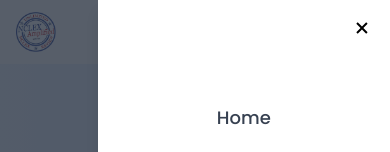
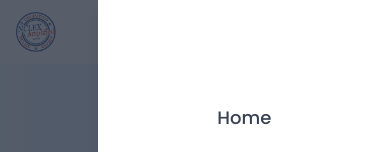
Before and after one commit to ITDepartment1602/nclexamplified, a React (Vite) app: page /about in a window 390 px wide. Both pictures are taken after a click on the button 362 px from the left and 32 px from the top of the page. Shown: the top 152 px of the page. Built offline with nearby package versions, Linux system fonts and the light colour scheme.

Commit message:
Update Navbar.tsx

```diff
--- a/src/components/layout/Navbar.tsx
+++ b/src/components/layout/Navbar.tsx
@@ -1,7 +1,6 @@
 import React, { useState } from "react";
 import { Link } from "react-router-dom";
 import { Button } from "@/components/ui/button";
-import { BiMenuAltRight, BiX } from "react-icons/bi"; // Importing the icons
 
 const Navbar: React.FC = () => {
   const [isOpen, setIsOpen] = useState(false);
@@ -41,7 +40,15 @@ const Navbar: React.FC = () => {
         {/* Hamburger Menu for Mobile */}
         <div className="md:hidden flex items-center">
           <button onClick={toggleMenu} className="text-black focus:outline-none">
-            {isOpen ? <BiX size={24} /> : <BiMenuAltRight size={24} />}
+            {isOpen ? (
+              <svg width="24" height="24" fill="currentColor">
+                <path d="M6 18L18 6M6 6l12 12"></path>
+              </svg>
+            ) : (
+              <svg width="24" height="24" fill="currentColor">
+                <path d="M4 6h16M4 12h16m-7 6h7"></path>
+              </svg>
+            )}
           </button>
         </div>
       </div>
@@ -51,7 +58,9 @@ const Navbar: React.FC = () => {
         <div className={`fixed right-0 top-0 w-3/4 max-w-sm bg-white h-full shadow-lg transform transition-transform duration-300 ${isOpen ? "translate-x-0" : "translate-x-full"}`}>
           <div className="flex justify-end p-4">
             <button onClick={toggleMenu} className="text-black">
-              <BiX size={24} />
+              <svg width="24" height="24" fill="currentColor">
+                <path d="M6 18L18 6M6 6l12 12"></path>
+              </svg>
             </button>
           </div>
           <div className="flex flex-col items-center py-10">
```
